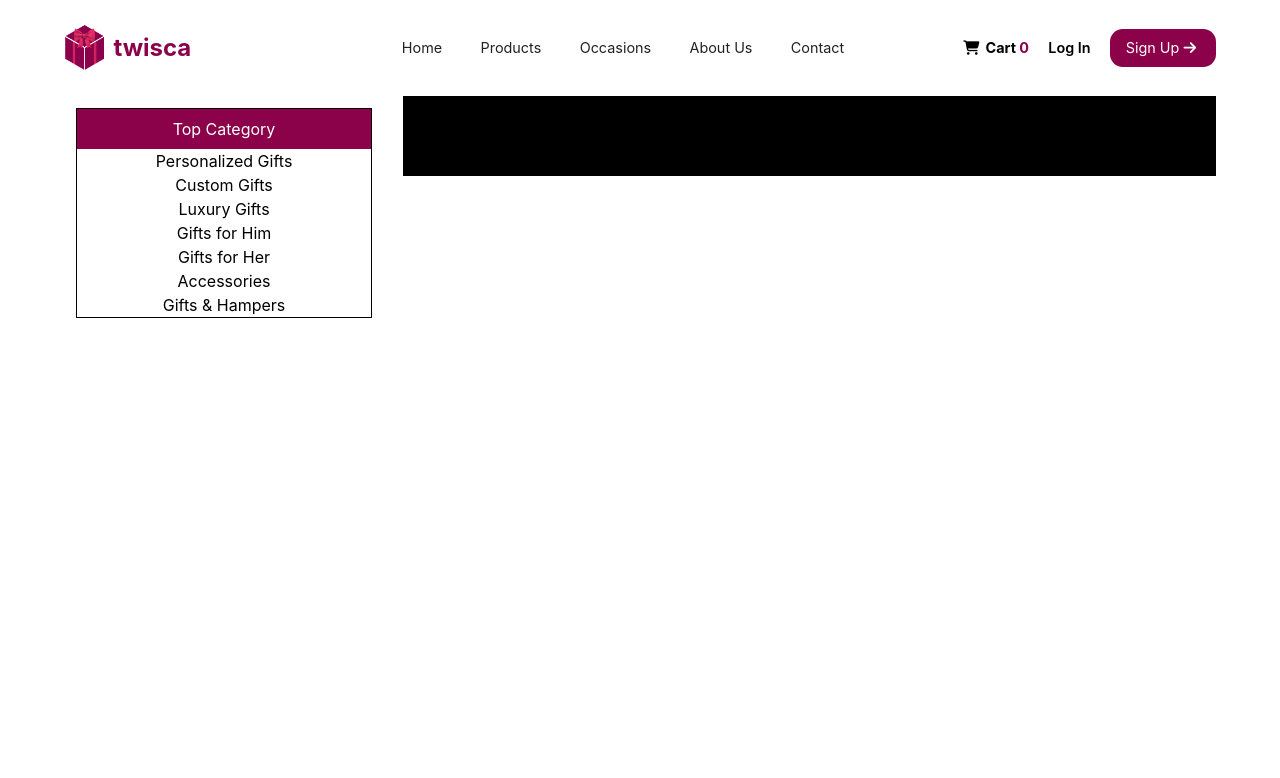
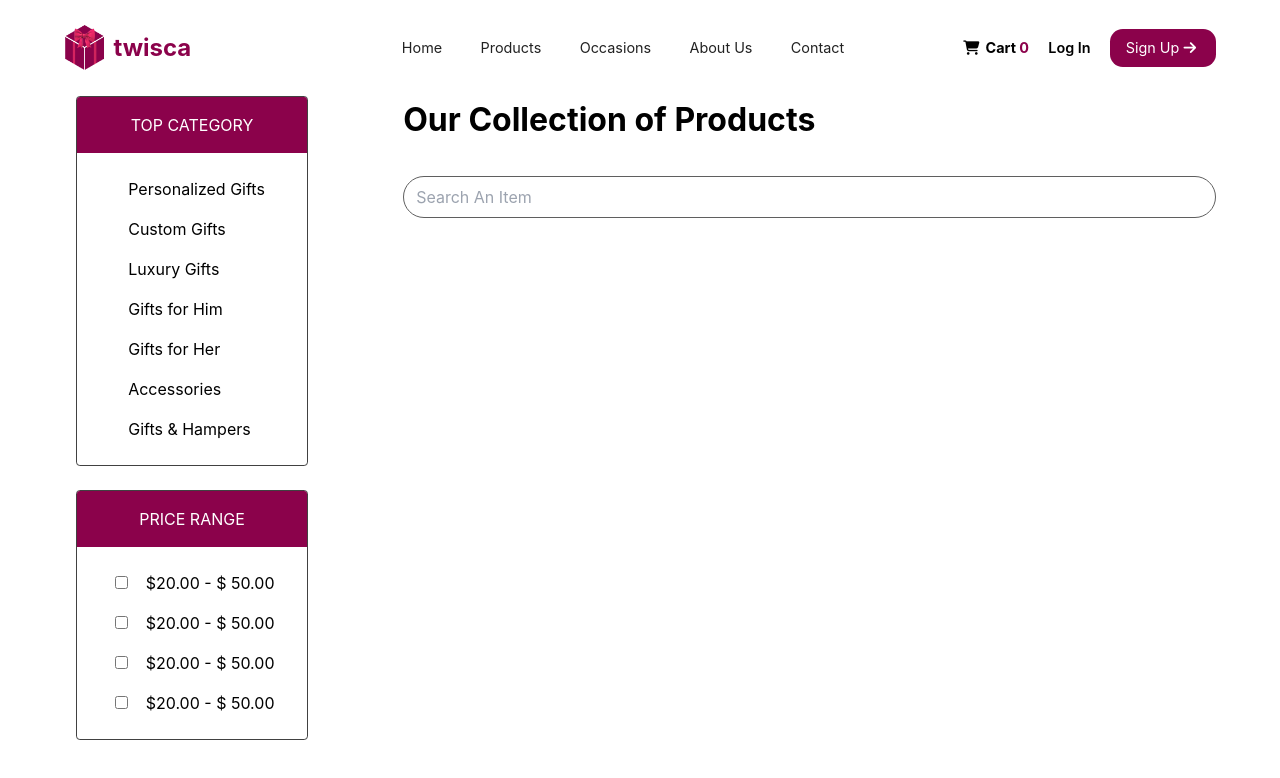
Before and after one commit to SheharyarXD/twisca, a React (Create React App) app in the folder my-app/: page /products in a window 1280 px wide. Shown: the top 778 px of the page. Built offline with nearby package versions, Linux system fonts and the light colour scheme.

Commit message:
In progress

```diff
--- a/my-app/src/components/ProductPage.js
+++ b/my-app/src/components/ProductPage.js
@@ -6,25 +6,39 @@ const ProductPage=()=>{
         <>
         <Header></Header>
         <div className="flex flex-row justify-between w-full px-[5vw]">
-            <div id="SideBar" className="w-[25vw]   flex p-3">
-                <div className="text-center border border-black w-full">
-                    <div className="bg-[#8B024B] text-white py-2 px-4">Top Category</div>
+            <div id="SideBar" className="w-[20vw]   flex flex-col px-3">
+                <div className="text-center border border-[#414141] w-full rounded-[0.3vw] overflow-hidden">
+                    <div className="bg-[#8B024B] text-white py-[2vh] px-4">TOP CATEGORY</div>
                     <div>
-                        <ul>
-                            <li>Personalized Gifts</li>
-                            <li>Custom Gifts</li>
-                            <li>Luxury Gifts</li>
-                            <li>Gifts for Him</li>
-                            <li>Gifts for Her</li>
-                            <li>Accessories</li>
-                            <li>Gifts & Hampers</li>
+                        <ul className="text-left pl-[4vw] py-[2vh]">
+                            <li className="py-[1vh]">Personalized Gifts</li>
+                            <li className="py-[1vh]">Custom Gifts</li>
+                            <li className="py-[1vh]">Luxury Gifts</li>
+                            <li className="py-[1vh]">Gifts for Him</li>
+                            <li className="py-[1vh]">Gifts for Her</li>
+                            <li className="py-[1vh]">Accessories</li>
+                            <li className="py-[1vh]">Gifts & Hampers</li>
+                        </ul>
+                    </div>
+                </div>
+                <div className="text-center border border-[#414141] w-full mt-[3vh] rounded-[0.3vw] overflow-hidden">
+                    <div className="bg-[#8B024B] text-white py-[2vh] px-4">PRICE RANGE</div>
+                    <div>
+                        <ul className="text-left pl-[3vw] py-[2vh]">
+                            <li className="py-[1vh]"><input type="checkbox" /> <span  className="pl-[1vw]"> $20.00 - $ 50.00</span></li>
+                            <li className="py-[1vh]"><input type="checkbox" /> <span  className="pl-[1vw]"> $20.00 - $ 50.00</span></li>
+                            <li className="py-[1vh]"><input type="checkbox" /> <span  className="pl-[1vw]"> $20.00 - $ 50.00</span></li>
+                            <li className="py-[1vh]"><input type="checkbox" /> <span  className="pl-[1vw]"> $20.00 - $ 50.00</span></li>
+
                         </ul>
                     </div>
                 </div>
                 <div></div>
-                <div></div>
             </div>
-         <div id="products" className="bg-black h-[10vh] w-[63.5vw]"></div>
+         <div id="products" className=" h-[10vh] w-[63.5vw]">
+            <div className="font-bold text-[2rem] mb-[4vh]">Our Collection of Products</div>
+                <input type="text" placeholder="Search An Item" className="w-full rounded-3xl px-3 py-2 border-[#5F5F5F] border"/>
+            </div>
         </div>
         </>
 
--- a/my-app/src/components/header.js
+++ b/my-app/src/components/header.js
@@ -23,10 +23,10 @@ const Header = () => {
         </nav>
         </div>
         <div className="flex flex-row items-center w-[20vw] min-w-fit">
-            <div className="font-bold"><i class="fa-solid fa-cart-shopping px-1.5 "></i>Cart <span className="rounded-full text-[#8B024B]">0</span></div>
+            <div className="font-bold"><i className="fa-solid fa-cart-shopping px-1.5 "></i>Cart <span className="rounded-full text-[#8B024B]">0</span></div>
             <div>
                 <button className="mx-[1.5vw] font-semibold" onClick={() => navigate("/login")}>Log In</button>
-                <button className="bg-[#8B024B] text-white px-4 py-2 rounded-[1vw] " onClick={() => navigate("/login")}>Sign Up<i class="fa-solid fa-arrow-right px-1"></i></button>
+                <button className="bg-[#8B024B] text-white px-4 py-2 rounded-[1vw] " onClick={() => navigate("/login")}>Sign Up<i className="fa-solid fa-arrow-right px-1"></i></button>
             </div>
         </div>
     </header>
```
